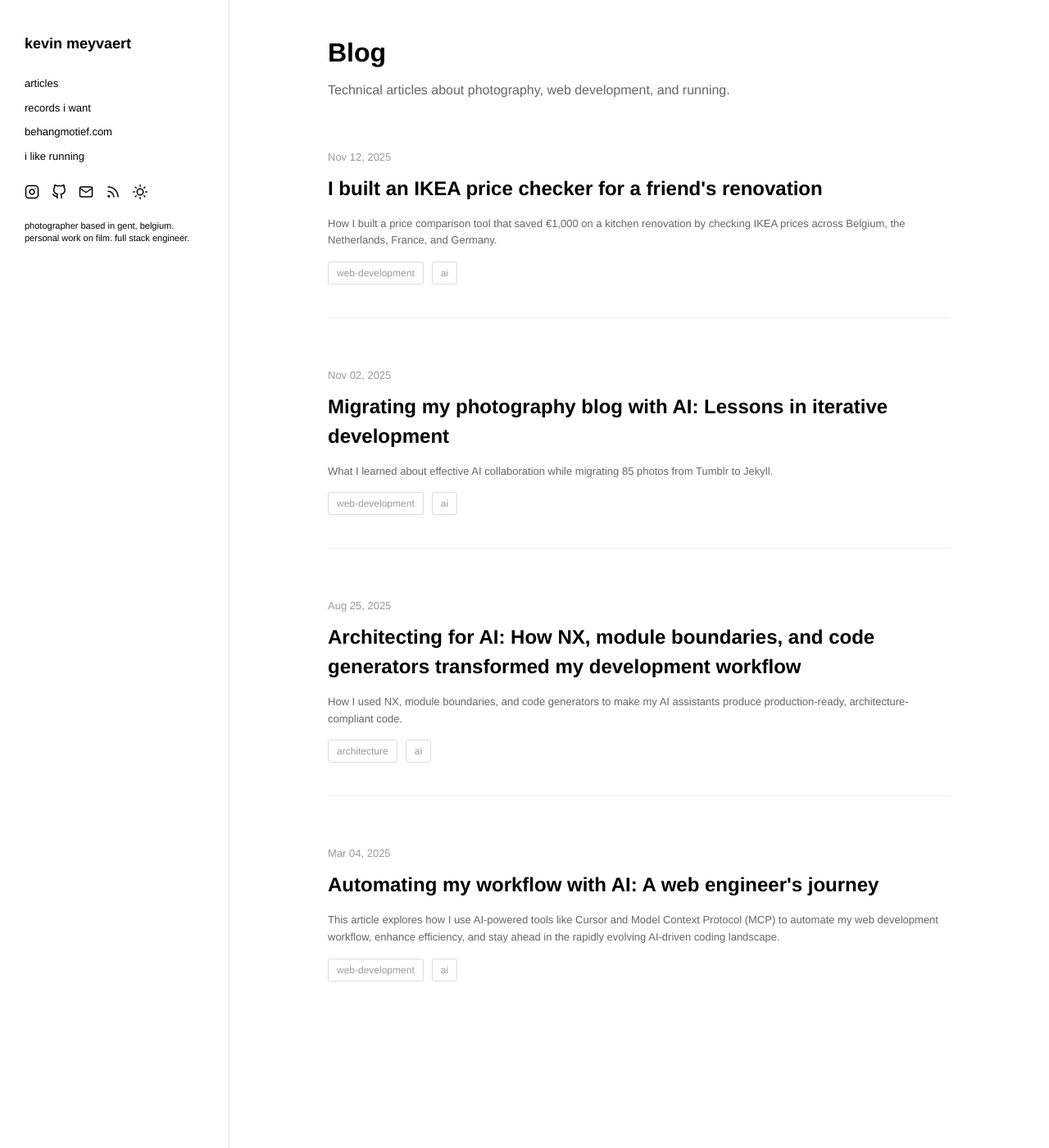
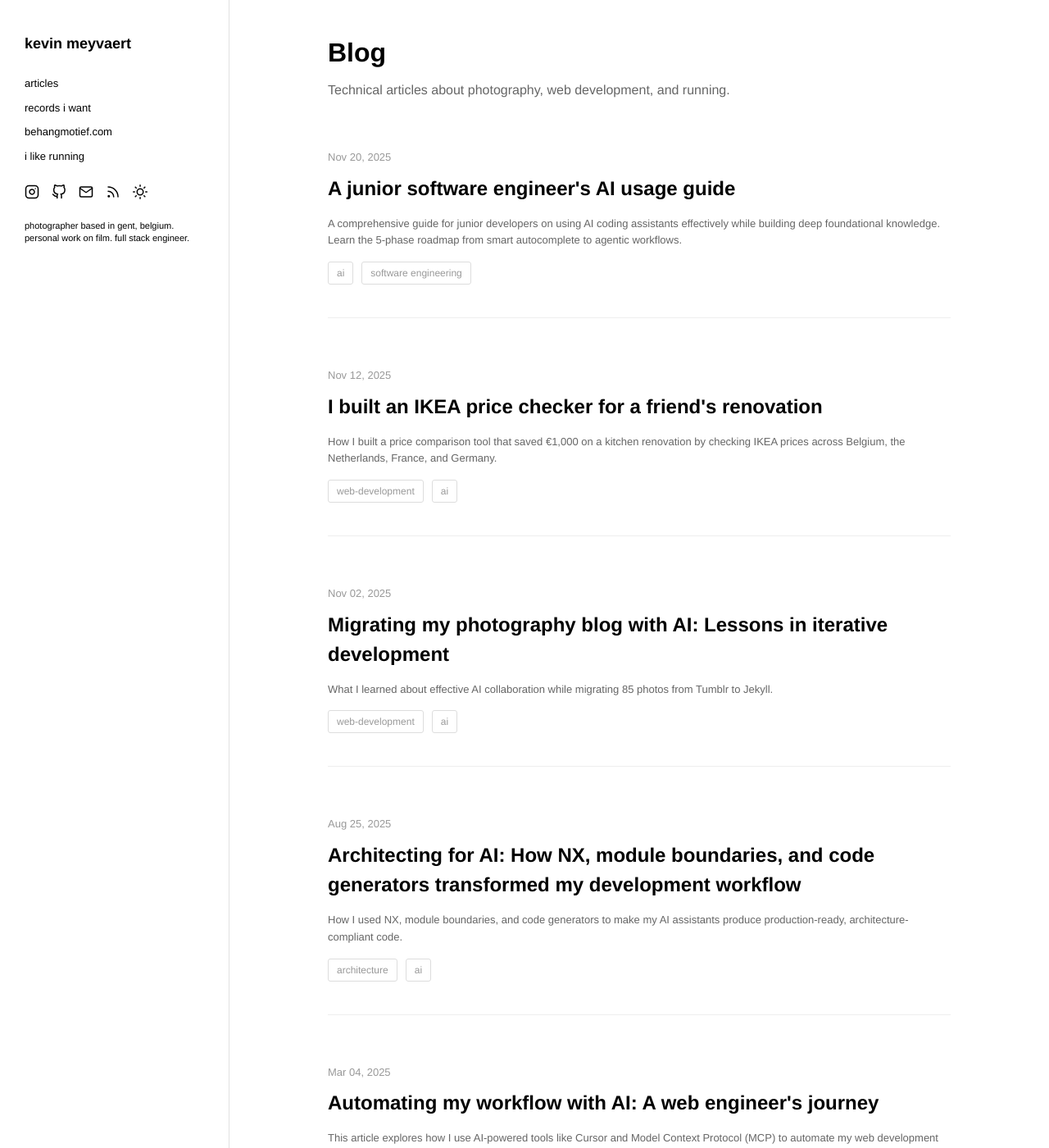
Before and after one commit to kevinmeyvaert/blog, a Jekyll site: the page built from articles.html, in a window 1280 px wide and 1400 px high. Shown: the whole window at 82% size. Built offline with Jekyll 4.4.1, drawn with Linux system fonts in a browser that asks for light colours; some of the changed lines change nothing that is shown.

Commit message:
feat: a junior software engineer's AI usage guide

```diff
--- /dev/null
+++ b/_articles/2025-11-20-junior-ai-usage-guide.md
@@ -0,0 +1,182 @@
+---
+layout: article
+title: "A junior software engineer's AI usage guide"
+date: 2025-11-20
+categories: [ai, software engineering]
+tags: [ai, coding-assistants, learning, best-practices, llm, mcp]
+excerpt: "A comprehensive guide for junior developers on using AI coding assistants effectively while building deep foundational knowledge. Learn the 5-phase roadmap from smart autocomplete to agentic workflows."
+---
+
+Lately, in conversations with other engineers, I’ve noticed a growing concern: AI is widening the gap between junior and senior developers. Seniors know how to structure problems and recognize good solutions, so AI feels like a boost. Juniors, still learning those fundamentals, often feel unsure about how to get the same value from these tools.
+
+My goal in writing this article is to share what I’ve learned and help make that gap feel smaller. With the right approach, AI can accelerate your growth instead of overwhelming it, supporting you as you build your engineering foundation.
+
+As you transition to professional engineering, you'll find that artificial intelligence coding assistants are powerful tools. Think of AI not as a replacement for your growing skills, but as an advanced co-pilot that helps you work faster while you still learn to navigate.
+
+Your primary goal right now is to **build deep foundational knowledge**. This guide outlines how to use AI tools (like Cursor, GitHub Copilot, or Tabnine) to support your learning, not short-circuit it.
+
+## LLM 101: models vs tools (the engine vs the car)
+
+The distinction between a model and a tool is fundamental to understanding AI-assisted coding. The interchangeable use of these terms in common conversation can be confusing, but knowing the difference is key to maximizing AI utility.
+
+### The model: the core intelligence
+
+The Large Language Model (LLM) is the **engine** that generates code and answers. Its performance is defined by its inherent characteristics:
+
+- **Context window**: This is the limit of how much code and conversation history the model can "see" at any one time. A larger context window allows the model to understand more complex, multi-file problems.
+- **Reasoning capability**: Models differ in their ability to plan and execute tasks. Better models exhibit superior chain-of-thought reasoning, meaning they can break down a complex problem into logical steps before writing the code.
+- **Examples of models**: GPT-5.1, Claude Sonnet 4.5, Gemini 3.
+
+### The tool: the workflow integration
+
+The tool is the product or interface that integrates the model into your workflow (e.g., your IDE or CLI). The tool can significantly influence the model's effective performance:
+
+- **Tool calling**: The tool enables the model to interact with external systems. For example, a tool might allow the model to read and edit multiple files in your codebase, giving it a much broader effective context than the model alone could handle.
+- **Optimization**: tools are often specifically optimized for certain models. For example, the product Claude Code is designed and optimized to work seamlessly with Anthropic models like Claude Sonnet 4.5.
+- **Examples of tools**: ChatGPT, GitHub Copilot, Cursor, Claude Code.
+
+## Deep dive on context: model context protocol (MCP)
+
+The model context protocol (MCP) is an open standard that allows AI assistants (the tool/client) to dynamically fetch real-time, version-specific information from external services (MCP servers) and inject it into the model's context window. This is how the AI can access up-to-date documentation or interact with your file system. While this capability is incredibly powerful, it introduces a major pitfall: **context bloat**.
+
+### The danger of context bloat
+
+Context bloat occurs when the model's limited context window is overloaded with excessive or irrelevant information. When this happens, the model's performance degrades rapidly. It struggles to find the "signal" in the "noise," leading to:
+
+- **Lost focus**: the model pays attention to irrelevant details instead of the task at hand.
+- **Increased latency & cost**: every message sent to the model requires re-sending the entire bloated context.
+- **Accuracy decay**: the model's ability to reason and recall correct information drops (the "lost in the middle" problem).
+
+### Starting smart: context7 MCP
+
+Context7 MCP is a prime example of an MCP server that exclusively focuses on providing clean, up-to-date, version-specific documentation for popular libraries and frameworks. It is designed to minimize bloat and combat hallucinations by only giving the model what it needs. No unnecessary logs, files, or chat history. This is the safest way to leverage tool-augmented context while you develop an understanding of context management.
+
+<div class="tip-box">
+<p><strong>Tip!</strong></p>
+<p>Although MCP is all the hype. Use it wisely. Personally, I only use <a href="https://github.com/upstash/context7">Context7</a> and <a href="https://github.com/microsoft/playwright-mcp">Playwright</a>. I don't use Figma MCP as it translates the design to a json representation, bloating the context of your session. Screenshots work as good or even better!</p>
+</div>
+
+## Crucial ground rules
+
+Before you begin, these rules are non-negotiable. They protect your learning curve and your code quality.
+
+- **No blind copy-paste**: Never accept and commit a large block of AI-generated code that you do not fully understand. If you can't explain it to another engineer, you shouldn't check it in.
+- **No entire features**: Avoid prompts like "Write a function that handles user login and authentication". Break down the task into small, manageable components and write them yourself, assisted by the AI.
+- **Always verify**: AI can sometimes hallucinate (make up facts or code). Always verify the AI's suggestions against security policies, coding standards, and project-specific constraints. **You are the final authority**.
+- **Document**: When you use a complex piece of AI-generated code, make a note of it (e.g., in a code comment or a pull request description) to maintain clarity and accountability.
+
+<div class="tip-box">
+<p><strong>Tip!</strong></p>
+<p>I know it's very tempting to go with the flow when using AI. Pumping out features fast feels good. But know that building an understanding of how good software works takes time, effort and critical thinking. Knowing and understanding code will make you a better engineer in the long run! So don't cut corners.</p>
+</div>
+
+## The 5-phase learning roadmap
+
+This guide is about using AI to accelerate your learning curve, not to skip it. By focusing on comprehension and using the AI as an interactive tutor and assistant, you will quickly develop the instincts of a great engineer.
+
+The following phases are designed to systematically build your skills:
+
+1. **Phase 1**: AI as a smart autocomplete (code and learn)
+2. **Phase 2**: AI as a knowledge agent (ask and understand)
+3. **Phase 3**: AI as a peer reviewer (ideate and refine)
+4. **Phase 4**: The Socratic prompt (learning by asking)
+5. **Phase 5**: Never stop experimenting (the evolving landscape)
+
+## Phase 1: AI as a smart autocomplete (code and learn)
+
+The most effective way for you to start is by treating the AI as an extremely smart autocomplete function. This keeps you **in the driver's seat**, ensuring you reason through the problem and write the code yourself.
+
+- **Own the code**: Write the first few characters or a comment describing what you need. Let the AI suggest the rest. **Do not prompt the entire feature**. You should be able to write the code yourself if the AI suggestion disappears.
+- **Reason first, accept second**: Before accepting an AI-generated snippet, pause and ask yourself:
+  - **Why** did the AI suggest this method or syntax?
+  - **How** does this code work, line by line?
+  - Is this the most **efficient** or **cleanest** way to solve the problem?
+  - Is this **simple, readable** code?
+- **Small, repetitive tasks only**: Use autocomplete for:
+  - **Boilerplate** (e.g., setting up a basic class structure, function signature).
+  - **Simple, repetitive patterns** (e.g., initializing a list, basic error handling).
+  - **Syntax lookup** in a new or unfamiliar library.
+
+<div class="tip-box">
+<p><strong>Tip!</strong></p>
+<p>It's always useful to go read up on some framework/library documentation. Deep understanding of core principals and patterns will make you understand new things faster as you encounter them.</p>
+</div>
+
+## Phase 2: AI as a knowledge agent (ask and understand)
+
+Your AI tool often has a chat or agent mode. Use this for contextual questions that would typically require digging through documentation or interrupting a senior teammate.
+
+| Goal | Your Prompt Strategy | Why this helps you learn |
+|------|---------------------|--------------------------|
+| **Understanding code** | "Explain this block of code" or "What does this library function do and why is it used here?" | It forces you to analyze existing code, and the AI provides an instant, relevant explanation. |
+| **Design choices** | "Why is this API endpoint implemented with a POST request instead of a GET?" or "Why was this specific database pattern chosen?" | It gives you historical and architectural context, building your understanding of system design. |
+| **Refactoring** | "I'm thinking of renaming this variable to `currentUserProfile`. Review the pros and cons of this change." | It teaches you the value of code clarity and maintainability. |
+
+<div class="tip-box">
+<p><strong>Tip!</strong></p>
+<p>Use your AI coding assistant as a first line of information when you have questions or if you want to bounce ideas. Verify assumptions. Explore options. But don't also forget you can reach out to other engineers you're working with! They'll gladly point you in the right direction.</p>
+</div>
+
+## Phase 3: AI as a peer reviewer (ideate and refine)
+
+Once you have a functional idea or have started an implementation, use the AI to bounce off ideas and challenge your own assumptions.
+
+- **Ask for alternatives**: "I've implemented this logic using a dictionary/map. Can you suggest 2-3 alternative ways to implement this, and what are the **upsides and downsides** of each (e.g., performance, readability, memory use)?"
+- **Review your logic**: Write out a piece of pseudocode or a comment explaining your planned implementation, and ask the AI to critique it. "I plan to do X, then Y, then Z. Is there a case I'm missing? Is there a more standard pattern for this?"
+- **Critical evaluation is key**: Your human mind is better at critical thinking, nuanced requirements, and considering the overall system context. Always verify the AI's suggestions against security policies, coding standards, and project-specific constraints. Remember, AI can sometimes hallucinate (make up facts or code). **You are the final authority**.
+
+<div class="tip-box">
+<p><strong>Tip!</strong></p>
+<p>Try moving out of your code editor. Explain the problem you want to solve to a model that doesn't have access to the codebase. That way it won't be confined to the limitations of the current implementation of your project. I call this <strong>prompting outside of the box</strong>.</p>
+</div>
+
+## Phase 4: the Socratic prompt (learning by asking)
+
+To maximize your learning, train your AI to act like a Socratic tutor. It should ask questions and guide you, not simply hand over the solution. This is essential for developing your debugging and problem-solving muscle.
+
+| Problem Area | Instead of this prompt... | Use this guided prompt... |
+|--------------|---------------------------|---------------------------|
+| **Component Logic** | "Write a component that fetches data and displays a loading state." | "I've started building a data-fetching component. Before you write the implementation, explain the best place to handle asynchronous logic in a functional React component, and why that hook is the preferred method." |
+| **Debugging State** | "Fix this bug where my component updates twice when I click a button." | "I have a double-render issue when state changes. List the top 3 common causes of this in a React component and suggest a debugging step I can take to isolate the cause in my specific code." |
+| **Performance/Best Practices** | "Rewrite this function to be faster." (Referring to a complex render function) | "Review my component's rendering function. Do you see any opportunities to use React's built-in memoization hooks (like `useMemo` or `useCallback`)? If so, explain the performance trade-off of applying the hook here." |
+| **New Hook/Library** | "Write code to manage global state with Redux." | "I need to manage state across multiple components. Compare Context API vs. Zustand for a small-to-medium-sized React application. Don't provide code, but list the pros and cons of each in terms of boilerplate and learning curve." |
+| **Refactoring** | "Refactor this component." (Large file with mixed logic) | "This component has too many responsibilities. Suggest a plan for breaking it down into 2-3 smaller, single-purpose components. Outline what the new components should be named and what props they will accept." |
+
+<div class="tip-box">
+<p><strong>Tip!</strong></p>
+<p>You'll get more value from your coding agent if you ask it to ask you questions (or if you're using Claude, try setting its output style to "learning"). When responding try to avoid adding your own bias, because LLMs are pleasers. i.e. don't say "Isn't it better that we do it this way?" as it will probably agree with you. Try asking "What are the benefits or possible pitfalls when we do it this way?".</p>
+</div>
+
+## Phase 5: never stop experimenting (the evolving landscape)
+
+The moment you become comfortable with an AI tool is the moment you must start looking for its successor. The AI engineering landscape is evolving at a breakneck pace. New models, agents, and IDE integrations are released weekly, constantly raising the bar for what's possible. Your ability to **adapt and experiment** is the final, and perhaps most critical, skill to cultivate.
+
+### The 30-day testing cycle
+
+Your biggest competitive advantage in this field will be your willingness to test new technologies. **You only truly learn about new technology when you use it**.
+
+1. **Consume reviews**: Dedicate a small amount of time each week to consuming content about new models (like GPT-5.1, Gemini 3, or Claude Sonnet 4.5) and new tools (like Antigravity, Aider, or new Cursor features). Watch videos, listen to podcasts, and read newsletters to hear about other developers' **real-world experiences** and benchmarks.
+
+2. **Install and test**: When a new tool or model update seems promising, install it.
+   - **Run the tests**: Use it to write or refactor a component with existing unit tests. Does the generated code pass the tests on the first try?
+   - **Check the flow**: Use it for a day or two on a small feature. Does it genuinely enhance your workflow? Is it faster, less distracting, and more context-aware than your current setup?
+
+3. **Switch or stay**:
+   - **If it enhances your workflow**: Switch immediately. The cost of switching is minimal compared to the long-term gains in efficiency and learning.
+   - **If it doesn't**: Revert to your current tool. You haven't lost anything, but you've gained **invaluable context** about the technology's current limitations and strengths.
+
+<div class="tip-box">
+<p><strong>Tip!</strong></p>
+<p>Find information sources that work for you. (Twitter, Reddit, newsletters,..) But remember many tech influencers are very opinionated. That's why it is so important to get hands-on, read the docs, and form your own opinion.</p>
+</div>
+
+### The ultimate learning metric: agentic reflexes
+
+Pay close attention to tools that emphasize **agentic behavior**. These are tools designed to handle multi-step tasks, like creating a full feature or fixing a complex bug across multiple files, by planning and executing code changes while keeping you in the loop for verification.
+
+The transition from simple autocomplete to a collaborative, multi-step agent is the future of AI-assisted coding. The true measure of your professional growth will be your ability to:
+
+- **Critique the plan**: Can you immediately identify a flaw in the agent's multi-step plan before it writes any code (a reflex honed in Phase 3)?
+- **Verify the code**: Can you quickly explain why the agent's complex, multi-file solution works (a reflex honed in Phase 1)?
+
+By actively testing new tools, you are not just chasing productivity; you are testing and refining the core engineering instincts you built throughout this guide. The goal isn't to be a subscriber to every tool, but to be an informed evaluator. By actively testing and comparing, you ensure your personal AI co-pilot remains the most powerful and effective assistant available, keeping your skills relevant and your productivity high.
--- a/assets/css/main.css
+++ b/assets/css/main.css
@@ -958,6 +958,76 @@
   font-style: italic;
 }
 
+/* Tip Boxes */
+.article-content .tip-box {
+  background: linear-gradient(135deg, #e3f2fd 0%, #bbdefb 100%);
+  border-left: 4px solid #1976d2;
+  padding: 20px 24px;
+  margin: 24px 0;
+  box-shadow: 0 2px 12px rgba(25, 118, 210, 0.15);
+  position: relative;
+  overflow: hidden;
+}
+
+[data-theme="dark"] .article-content .tip-box {
+  background: linear-gradient(135deg, #1a1f2e 0%, #252b3d 100%);
+  border-left: 4px solid #4a9eff;
+  box-shadow: 0 2px 8px rgba(0, 0, 0, 0.3);
+}
+
+.article-content .tip-box p:first-child strong:first-child {
+  color: #1565c0;
+  font-size: 14px;
+  text-transform: uppercase;
+  letter-spacing: 0.5px;
+  display: block;
+  margin-bottom: 8px;
+}
+
+[data-theme="dark"] .article-content .tip-box p:first-child strong:first-child {
+  color: #4a9eff;
+}
+
+.article-content .tip-box p {
+  margin-bottom: 12px;
+  color: var(--color-text-secondary);
+  font-style: normal;
+  line-height: 1.7;
+}
+
+.article-content .tip-box p:last-child {
+  margin-bottom: 0;
+}
+
+.article-content .tip-box a {
+  color: #1565c0;
+  font-weight: 500;
+  text-decoration: none;
+  border-bottom: 1px solid rgba(21, 101, 192, 0.3);
+  transition: border-color 0.2s ease;
+}
+
+[data-theme="dark"] .article-content .tip-box a {
+  color: #4a9eff;
+  border-bottom: 1px solid rgba(74, 158, 255, 0.3);
+}
+
+.article-content .tip-box a:hover {
+  border-bottom-color: #1565c0;
+  opacity: 1;
+}
+
+[data-theme="dark"] .article-content .tip-box a:hover {
+  border-bottom-color: #4a9eff;
+}
+
+@media (max-width: 768px) {
+  .article-content .tip-box {
+    padding: 16px 20px;
+    margin: 20px 0;
+  }
+}
+
 .article-content hr {
   border: none;
   border-top: 1px solid var(--color-border-secondary);
```
